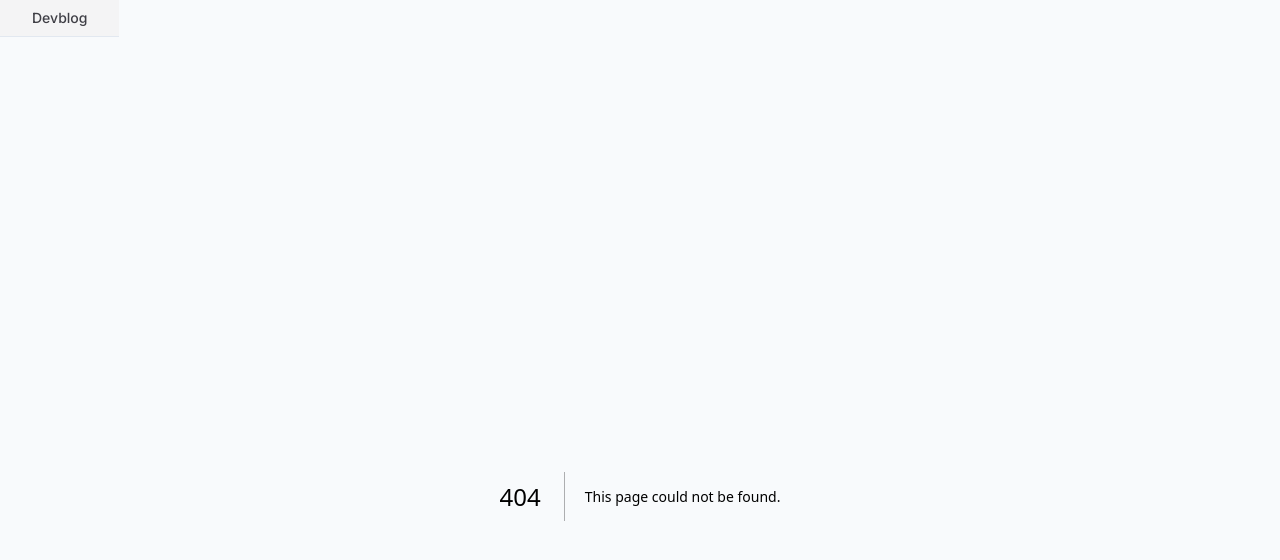
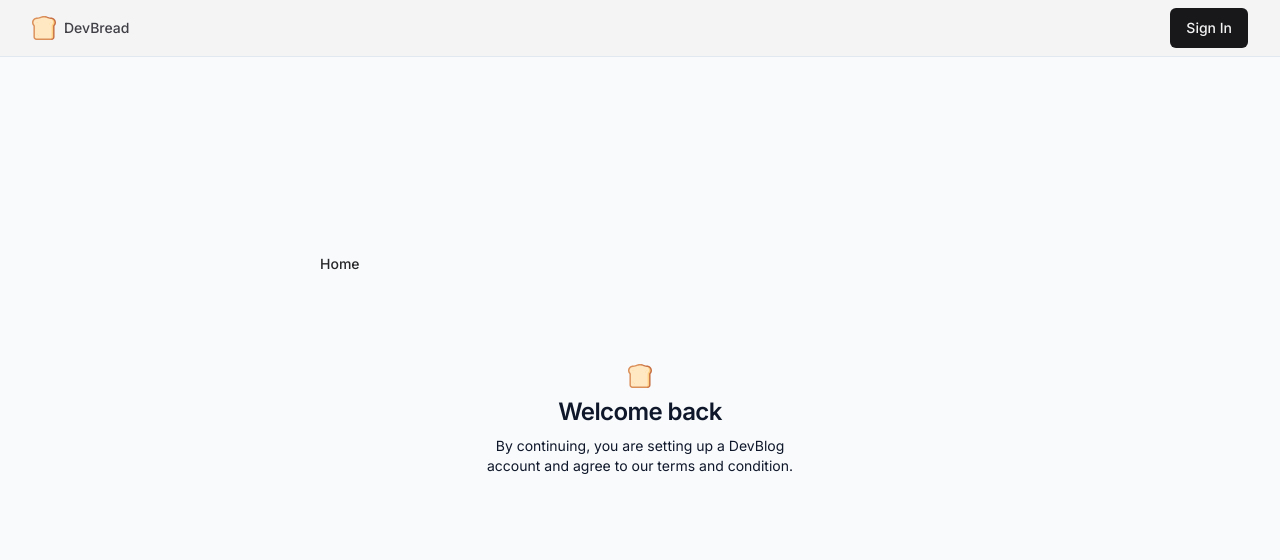
Before and after one commit to jeffmlb91/devblog, a Next.js app: page /sign-in in a window 1280 px wide. Before the commit this address had no page. Shown: the top 560 px of the page. Built offline with nearby package versions, Linux system fonts and the light colour scheme.

Commit message:
add: Signin page with terms and condition screen

```diff
--- /dev/null
+++ b/src/app/(auth)/sign-in/page.tsx
@@ -0,0 +1,17 @@
+import SignIn from '@/components/SignIn'
+import { buttonVariants } from '@/components/ui/Button'
+import { cn } from '@/lib/utils'
+import Link  from 'next/link'
+import { FC } from 'react'
+
+const page: FC = () => {
+  return <div className="absolute inset-0">
+    <div className="h-full max-w-2xl mx-auto flex flex-col items-center justify-center gap-20">
+        <Link href="/" className={cn(buttonVariants({variant: 'ghost'}), 'self-start -mt-20')}>Home</Link>
+
+        <SignIn />
+    </div>
+  </div>
+}
+
+export default page
--- /dev/null
+++ b/src/components/Icons.tsx
@@ -0,0 +1,33 @@
+import { LucideProps } from "lucide-react";
+
+export const Icons = {
+    logo: (props: LucideProps) => (
+        <svg {...props} viewBox='0 0 497 497'>
+      <g>
+        <path
+          d='m392 30c-71.75 0-71.75-30-143.5-30l128.5 497h30c33.137 0 60-26.863 60-60v-228.526c18.555-18.938 30-44.867 30-73.474 0-57.99-47.01-105-105-105z'
+          fill='#c87044'
+        />
+        <path
+          d='m437 437-45-377c-41.895 0-63.904-18.405-83.322-34.644-16.942-14.167-30.323-25.356-60.178-25.356-71.75 0-71.75 30-143.5 30-57.99 0-105 47.01-105 105 0 28.607 11.445 54.537 30 73.474v228.526c0 33.137 26.863 60 60 60h287c33.137 0 60-26.863 60-60z'
+          fill='#db905a'
+        />
+        <path
+          d='m392 60-15 407h30c16.542 0 30-13.458 30-30v-228.526c0-7.851 3.077-15.388 8.571-20.996 13.819-14.103 21.429-32.74 21.429-52.478 0-41.355-33.645-75-75-75z'
+          fill='#ffd185'
+        />
+        <path
+          d='m407 437v-228.526c0-15.796 6.088-30.708 17.143-41.991 8.291-8.462 12.857-19.643 12.857-31.483 0-41.355-20.187-75-45-75-41.895 0-63.904-9.203-83.322-17.322-16.942-7.083-30.323-12.678-60.178-12.678-29.856 0-43.236 5.595-60.177 12.678-19.419 8.119-41.429 17.322-83.323 17.322-41.355 0-75 33.645-75 75 0 19.738 7.61 38.375 21.429 52.479 5.494 5.607 8.571 13.145 8.571 20.995v228.526c0 16.542 13.458 30 30 30h287c16.542 0 30-13.458 30-30z'
+          fill='#ffe8c2'
+        />
+        <g fill='#ffd185'>
+          <circle cx='392' cy='135' r='7.5' />
+          <circle cx='362' cy='165' r='7.5' />
+          <circle cx='105' cy='377' r='7.5' />
+          <circle cx='135' cy='407' r='7.5' />
+          <circle cx='105' cy='135' r='7.5' />
+        </g>
+      </g>
+    </svg>
+    )
+}
--- a/src/components/Navbar.tsx
+++ b/src/components/Navbar.tsx
@@ -1,13 +1,20 @@
 import Link from "next/link";
+import { Icons } from "./Icons";
+import { buttonVariants } from "./ui/Button";
 
 const Navbar = async () => {
-    return <div className="fixed top-0 inset-x-x h-fit bg-zinc-100 border-b border-zinc -300 z-[10] py-2">
+    return <div className="fixed top-0 inset-x-0 h-fit bg-zinc-100 border-b border-zinc -300 z-[10] py-2">
         <div className="container max-w-7xl h-full mx-auto flex items-center justify-between gap-2">
 
             {/**Logo */}
             <Link href="/" className="flex gap-2 items-center">
-                <p className="hidden text-zinc-700 text-sm font-medium md:block">Devblog</p>
+                <Icons.logo className="h-8 w-8 sm:h-6 sm:w-6"/>
+                <p className="hidden text-zinc-700 text-sm font-medium md:block">DevBread</p>
             </Link>
+
+            {/**Search bar */}
+
+            <Link href="/sign-in" className={buttonVariants()}>Sign In</Link>
         </div>
     </div>
 }
--- /dev/null
+++ b/src/components/SignIn.tsx
@@ -0,0 +1,15 @@
+import { Icons } from "./Icons"
+
+const SignIn = () => {
+  return <div className="container  mx-auto flex w-full flex-col justify-center space-y-6 sm:w-[400px]">
+    <div className="flex flex-col space-y-2 text-center">
+        <Icons.logo className="mx-auto h-6 w-6"/>
+        <h1 className="text-2xl font-semibold tracking-tight">Welcome back</h1>
+        <p className="text-sm max-w-xs mx-auto">By continuing, you are setting up a DevBlog account and agree to our terms and condition.</p>
+
+        {/**Sign In form */}
+    </div>
+  </div>
+}
+
+export default SignIn
```
